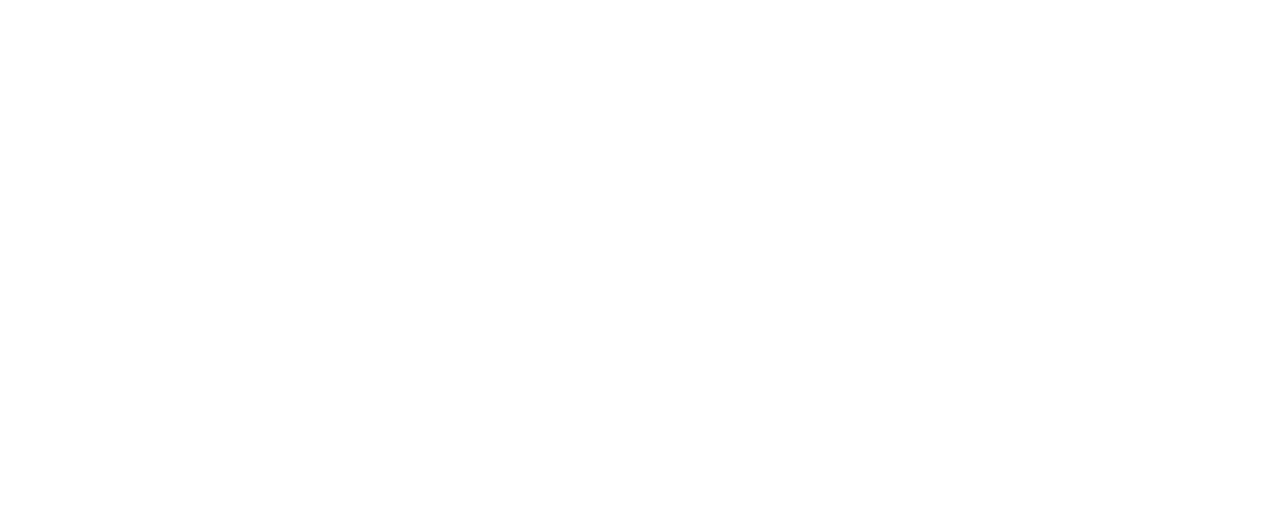
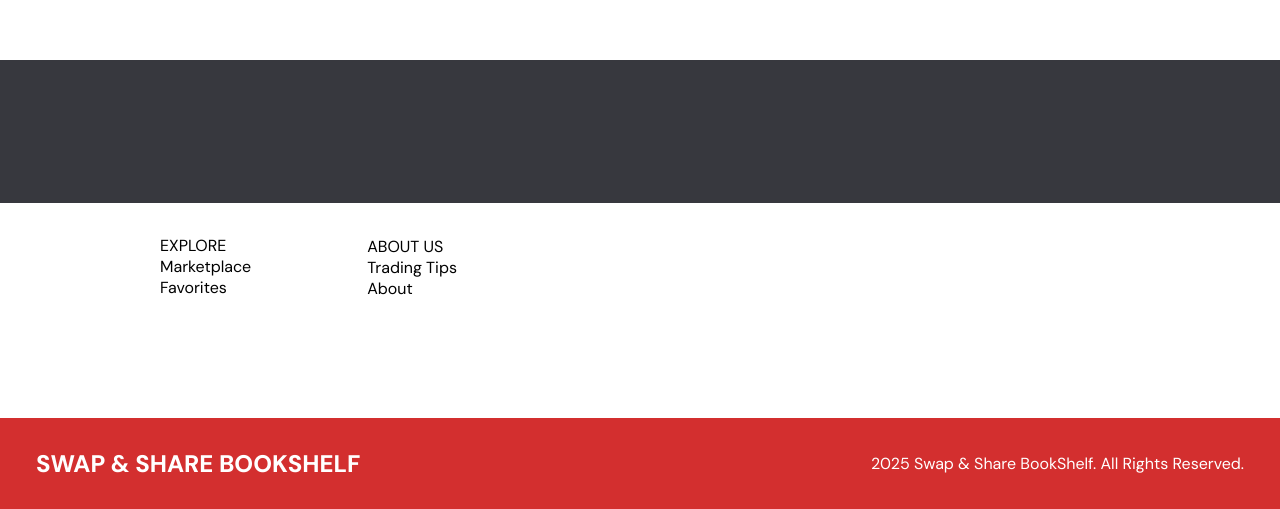
Before and after one commit to gino-reinke/Swap-and-Share-Bookshelf, a React (Vite) app: page /signin in a window 1280 px wide. Shown: the part 1340-1849 px from the top of the page. Before the commit the page ends 836 px from the top, so only its background shows below. Built offline with nearby package versions, Linux system fonts and the light colour scheme; no server answers.

Commit message:
Refactor page components to include Footer and adjust layout structure for footer

```diff
--- a/src/App.module.css
+++ b/src/App.module.css
@@ -8,6 +8,7 @@
     flex-direction: column;
     min-height: 100vh;
     overflow: auto;
+    min-height: 100vh;
 }
 
 
--- a/src/components/Footer/Footer.jsx
+++ b/src/components/Footer/Footer.jsx
@@ -1,18 +1,27 @@
-import React from 'react';
+import React from "react";
 import styles from './Footer.module.css';
 
 export const Footer = () => {
   return (
-    <footer className={styles.footer}>
-      <div className={styles.content}>
-        <p>&copy; 2025 Swap and Share Bookshelf. All rights reserved.</p>
-        <nav>
-          <ul className={styles.navList}>
-            <li><a href="/marketplace">Marketplace</a></li>
-            <li><a href="/tradingtips">Trading Tips</a></li>
-            <li><a href="/about">About</a></li>
-          </ul>
-        </nav>
+    <footer className={styles.footerWrapper}>
+      <div className={styles.scrollView}>
+        <div className={styles.box}></div>
+        <div className={styles.rowView}>
+          <span className={styles.text}>
+            {"EXPLORE\nMarketplace\nFavorites"}
+          </span>
+          <span className={styles.text2}>
+            {"ABOUT US\nTrading Tips\nAbout"}
+          </span>
+        </div>
+        <div className={styles.rowView2}>
+          <span className={styles.text3}>
+            {"SWAP & SHARE BOOKSHELF"}
+          </span>
+          <span className={styles.text4}>
+            {"2025 Swap & Share BookShelf. All Rights Reserved."}
+          </span>
+        </div>
       </div>
     </footer>
   );
--- a/src/components/Footer/Footer.module.css
+++ b/src/components/Footer/Footer.module.css
@@ -1,39 +1,73 @@
-.footer {
-  margin-top: 160px;
-  background-color: #b22222; /* Deep red */
-  padding: 25px 0;
-  text-align: center;
-  border-top: 3px solid #8b0000; /* Darker red for subtle contrast */
-  color: white; /* White text for readability */
+@import "../../vars.css";
+
+
+.footerWrapper {
+  flex-shrink: 0;
+  width: 100%;
+  margin-bottom: 0;
+  padding-bottom: 0;
 }
 
-.content {
-  max-width: 1200px;
-  margin: 0 auto;
-  padding: 0 20px;
+
+.box {
+  height: 141px;
+  align-self: stretch;
+  background: #37383E;
+  border: 1px solid var(--color-darkgray);
 }
 
-.navList {
-  list-style: none;
-  padding: 0;
-  margin: 15px 0 0;
+.contain {
   display: flex;
-  justify-content: center;
-  gap: 20px;
+  flex-direction: column;
+  background: #FFFFFF;
 }
 
-.navList li {
-  display: inline;
+.rowView {
+  display: flex;
+  align-items: center;
+  margin-bottom: 119px;
+  margin-left: 160px;
+  margin-top: 32px;
 }
 
-.navList a {
-  text-decoration: none;
-  color: white;
-  font-weight: bold;
-  transition: color 0.3s ease-in-out;
+.rowView2 {
+  align-self: stretch;
+  display: flex;
+  align-items: center;
+  background: #D32F2F;
+  padding: 30px 36px;
+  margin-bottom: 0;
 }
 
-.navList a:hover {
-  color: #ffcccc; /* Soft red on hover */
-  text-decoration: underline;
+.scrollView {
+  align-self: stretch;
+  display: flex;
+  flex-direction: column;
+  align-items: flex-start;
+  background: #FFFFFF;
 }
+
+.text {
+  color: #000000;
+  margin-bottom: 1px;
+  margin-right: 116px;
+  white-space: pre-line;
+}
+
+.text2 {
+  color: #000000;
+  font-size: 16px;
+  white-space: pre-line;
+}
+
+.text3 {
+  color: #FFFFFF;
+  font-size: 24px;
+  font-weight: bold;
+  flex: 1;
+}
+
+.text4 {
+  color: #FFFFFF;
+  font-size: 16px;
+}
--- a/src/components/Landing/Landing.module.css
+++ b/src/components/Landing/Landing.module.css
@@ -1,9 +1,4 @@
-html, body {
-    margin: 0;
-    padding: 0;
-    height: 100%;
-
-}
+@import "../../vars.css";
 
 .container {
     background: url('/assets/Home/Home.png') no-repeat center center;
--- a/src/components/Login/Login.module.css
+++ b/src/components/Login/Login.module.css
@@ -11,6 +11,7 @@
   margin-right: 10%;
   flex-direction: row; /* Maintain row format for larger screens */
   gap: 50px; /* Adds spacing between image and form */
+  margin-bottom: 564px;
 }
 
 .content {
--- a/src/components/Marketplace/Marketplace.module.css
+++ b/src/components/Marketplace/Marketplace.module.css
@@ -12,6 +12,7 @@
   background: #FFFFFF;
   margin-left: 10%;
   margin-right: 10%;
+  margin-bottom: 240px;
 }
 
 .header {
--- a/src/components/Messaging/Messaging.module.css
+++ b/src/components/Messaging/Messaging.module.css
@@ -14,6 +14,7 @@
   top: 50%;
   left: 50%;
   transform: translate(-50%, -50%);
+  margin-bottom: 160px
 }
 
 
--- a/src/components/Signup/Signup.module.css
+++ b/src/components/Signup/Signup.module.css
@@ -11,6 +11,7 @@
   margin-right: 10%;
   flex-direction: row; /* Maintain row format for larger screens */
   gap: 50px; /* Adds spacing between image and form */
+  margin-bottom: 420px;
 }
 
 .content {
--- a/src/pages/AboutPage.jsx
+++ b/src/pages/AboutPage.jsx
@@ -1,14 +1,17 @@
 import styles from '../App.module.css'
 import { Navbar } from '../components/Navbar/Navbar'
 import { About } from '../components/About/About'
-import "../vars.css"
+import { Footer } from '../components/Footer/Footer'
 
 
 function AboutPage() {
   return <div className={styles.App}>
-    <Navbar />
-    <About />
-  </div>
+        <Navbar />
+        <div className={styles.Main}>
+          <About />
+        </div>
+        <Footer />
+      </div>
 
 }
 
--- a/src/pages/LoginPage.jsx
+++ b/src/pages/LoginPage.jsx
@@ -1,14 +1,17 @@
 import styles from '../App.module.css'
 import { Navbar } from '../components/Navbar/Navbar'
 import { Login } from '../components/Login/Login'
-import "../vars.css"
+import { Footer } from '../components/Footer/Footer'
 
 
 function LoginPage() {
   return <div className={styles.App}>
-    <Navbar />
-    <Login />
-  </div>
+        <Navbar />
+        <div className={styles.Main}>
+          <Login />
+        </div>
+        <Footer />
+      </div>
 
 }
 
--- a/src/pages/SignupPage.jsx
+++ b/src/pages/SignupPage.jsx
@@ -1,14 +1,18 @@
 import styles from '../App.module.css'
 import { Navbar } from '../components/Navbar/Navbar'
 import { Signup } from '../components/Signup/Signup'
+import { Footer } from '../components/Footer/Footer'
 import "../vars.css"
 
 
 function SignupPage() {
   return <div className={styles.App}>
-    <Navbar />
-    <Signup />
-  </div>
+        <Navbar />
+        <div className={styles.Main}>
+          <Signup />
+        </div>
+        <Footer />
+      </div>
 
 }
 
--- a/src/pages/TradingTipsPage.jsx
+++ b/src/pages/TradingTipsPage.jsx
@@ -1,13 +1,17 @@
 import styles from '../App.module.css'
 import { TradingTips } from '../components/TradingTips/TradingTips'
 import { Navbar } from '../components/Navbar/Navbar'
+import { Footer } from '../components/Footer/Footer'
 
 
 function TradingTipsPage() {
   return <div className={styles.App}>
-    <Navbar />
-    <TradingTips />
-  </div>
+        <Navbar />
+        <div className={styles.Main}>
+          <TradingTips />
+        </div>
+        <Footer />
+      </div>
 
 }
 
```
